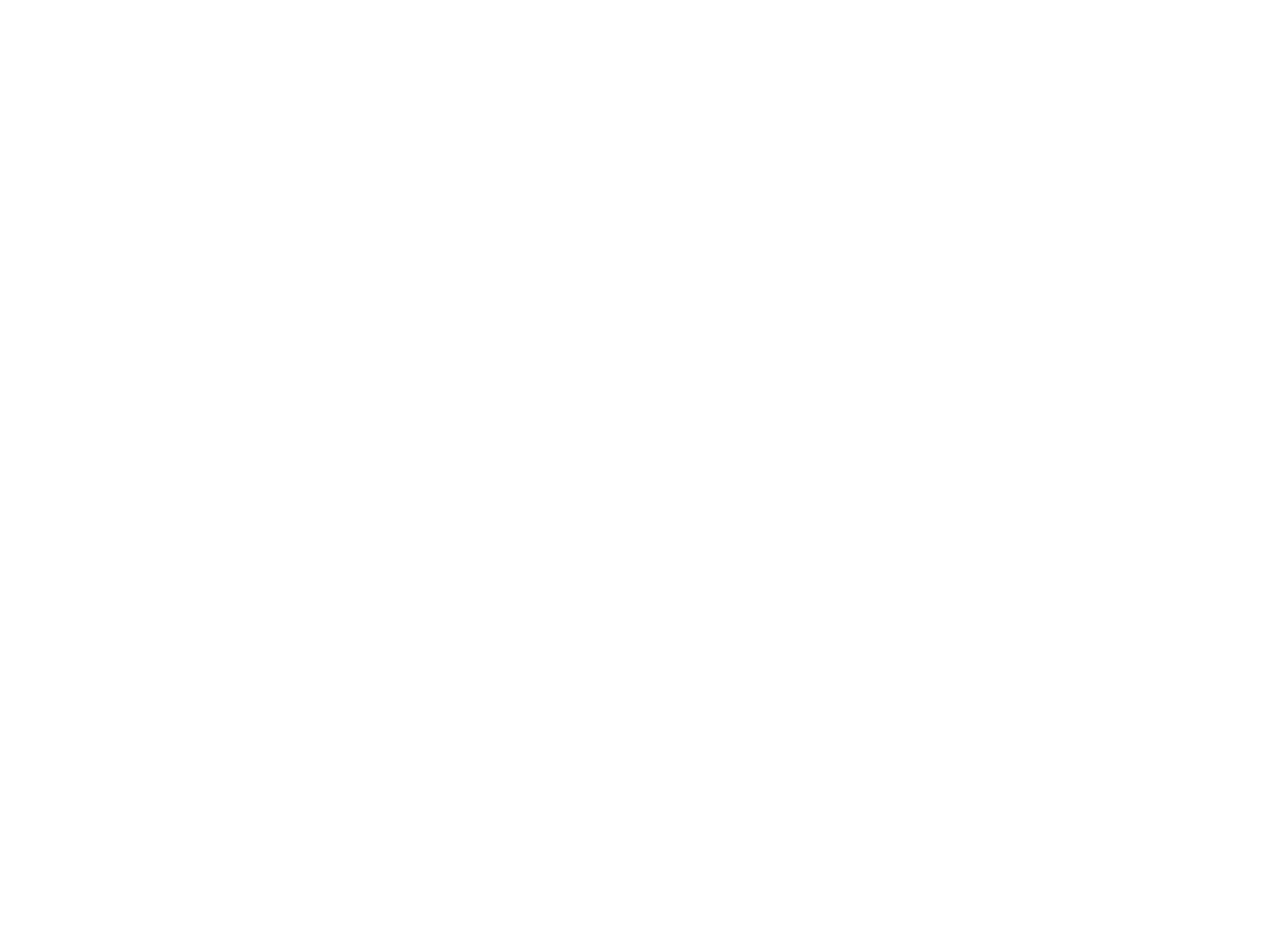
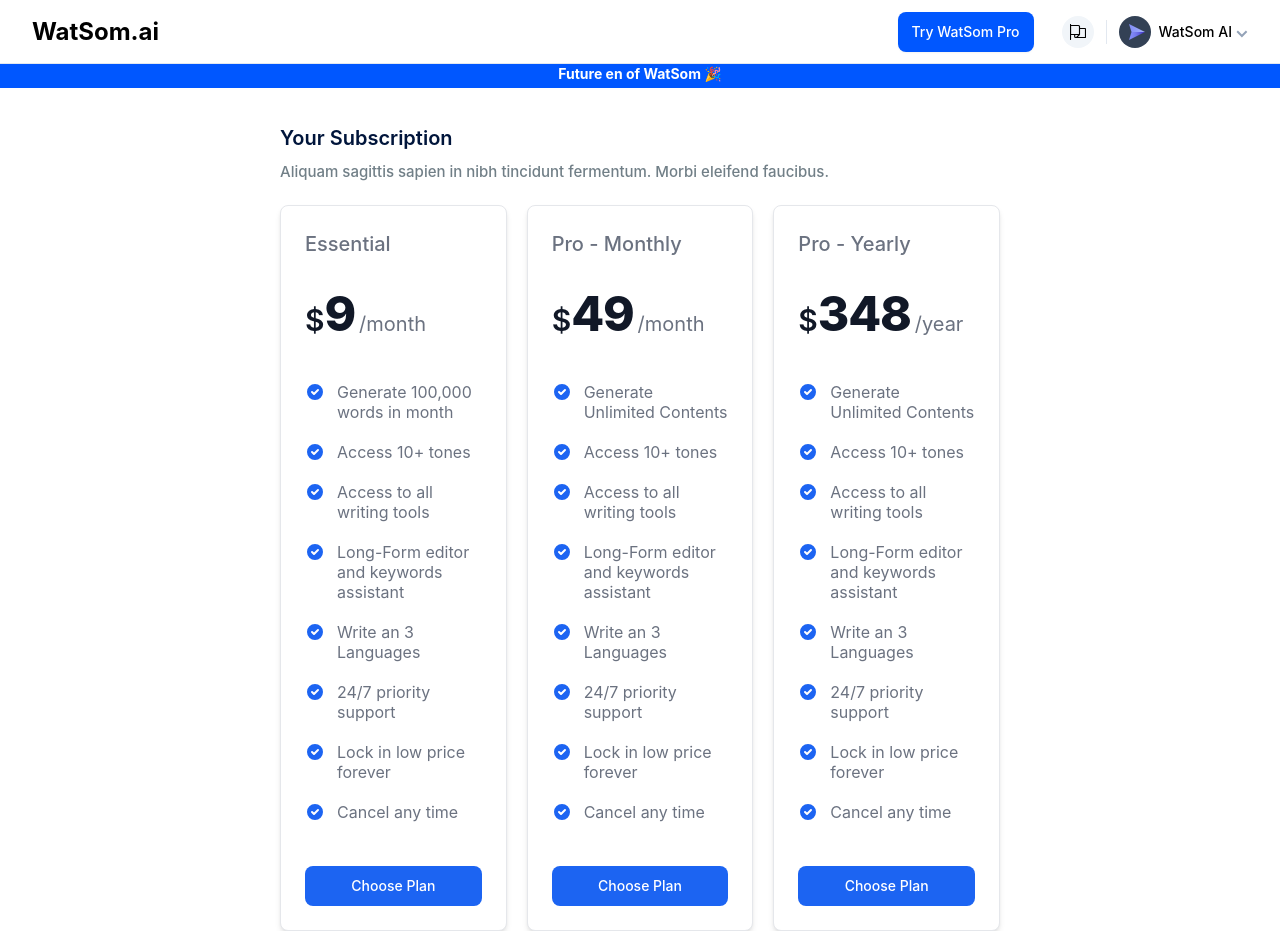
Before and after one commit to JupyterTech/watsom-ai-frontend, a React (Create React App) app: page /subscription in a window 1280 px wide. Before the commit this address had no page. Before the commit the page ends 800 px from the top, so only its background shows below. Built offline with nearby package versions, Linux system fonts and the light colour scheme; the HTML template or start-up script is replaced by a standard one.

Commit message:
feat: complete the subscription frontpage

```diff
--- a/public/locales/en/translation.json
+++ b/public/locales/en/translation.json
@@ -172,5 +172,18 @@
     "pro_month": "Pro - Monthly",
     "pro_year": "Pro - Yearly",
     "sign_in_to_your_acc": "Sign in to your account",
-    "please_login": "Please Sign In"
+    "please_login": "Please Sign In",
+    "month": "month",
+    "year": "year",
+    "generate_5000_words_week": "Generate 5000 words in 7 days",
+    "generate_100000_words_month": "Generate 100,000 words in month",
+    "generate_unlimited_content": "Generate Unlimited Contents",
+    "access_10_tones": "Access 10+ tones",
+    "access_to_all_writing_tools": "Access to all writing tools",
+    "long_form_editor_keywords": "Long-Form editor and keywords assistant",
+    "write_3_language": "Write an 3 Languages",
+    "24_7_priority_support": "24/7 priority support",
+    "lock_low_price": "Lock in low price forever",
+    "cancel_any_time": "Cancel any time",
+    "choose_plan": "Choose Plan"
 }
--- a/src/App.js
+++ b/src/App.js
@@ -7,6 +7,7 @@ import Signup from './pages/auth/Signup'
 import ResetPassword from './pages/auth/ResetPassword';
 import ConfirmMail from './pages/auth/Confirm';
 import SetPassword from './pages/auth/SetPassword';
+import SubScription from './pages/SubScription';
 
 import LongArticlePage from './pages/generate/blog/long_article'
 import ContentImproverPage from './pages/generate/blog/content_improver';
@@ -65,6 +66,7 @@ function App() {
         <Route path = "/reset-password" element = {<ResetPassword/>} />
         <Route path = "/confirm/:confirm_token" element = {<ConfirmMail/>} />
         <Route path = "/reset_password/:confirm_token" element = {<SetPassword/>} />
+        <Route path = "/subscription" element = {<SubScription/>} />
 
         <Route path = "/template" element = {<Template/>} />
         <Route path = "/template/long_article" element = {<LongArticlePage/>} />
--- a/src/components/Generate/Sidebar.jsx
+++ b/src/components/Generate/Sidebar.jsx
@@ -156,7 +156,7 @@ function Sidebar({
               <li className={`px-3 py-2 rounded-sm mb-0.5 last:mb-0 ${pathname.includes('subscription') && 'bg-slate-900'}`}>
                 <NavLink
                   end
-                  to="/"
+                  to="/subscription"
                   className={`block text-slate-200 hover:text-white truncate transition duration-150 ${
                     pathname.includes('subscription') && 'hover:text-slate-200'
                   }`}
--- /dev/null
+++ b/src/components/PlanCard.jsx
@@ -0,0 +1,116 @@
+import React from 'react';
+import { Link } from 'react-router-dom';
+import { Card } from 'flowbite-react'
+
+import { useTranslation } from "react-i18next";
+import { useSelector } from 'react-redux'
+
+function PlanCard({plan}) {
+  const { authState } = useSelector((state) => state);
+  const { t } = useTranslation();
+  const { userInfo } = authState;
+  const plan_list = [t("free_trial"), t("essential"), t("pro_month"), t("pro_year")]
+	const plan_cost = [ 0, 9, 49, 348 ]
+	const plan_period = [t("month"), t("month"), t("month"), t("year")]
+
+	const plan_private_offer = [t("generate_5000_words_week"), t("generate_100000_words_month"), t("generate_unlimited_content"), t("generate_unlimited_content")]
+	const plan_common_offer = [
+		t("access_10_tones"),
+		t("access_to_all_writing_tools"),
+		t("long_form_editor_keywords"),
+		t("write_3_language"),
+		t("24_7_priority_support"),
+		t("lock_low_price"),
+		t("cancel_any_time")
+	]
+
+  return (
+    <Card>
+			<h5 className="mb-4 text-xl font-medium text-gray-500 dark:text-gray-400">
+				{plan_list[plan]}
+			</h5>
+			<div className="flex items-baseline text-gray-900 dark:text-white">
+				<span className="text-3xl font-semibold">
+					$
+				</span>
+				<span className="text-5xl font-extrabold tracking-tight">
+					{plan_cost[plan]}
+				</span>
+				<span className="ml-1 text-xl font-normal text-gray-500 dark:text-gray-400">
+					/{plan_period[plan]}
+				</span>
+			</div>
+			<ul
+				role="list"
+				className="my-7 space-y-5"
+			>
+				<li className="flex space-x-3">
+					<svg
+						className="h-5 w-5 shrink-0 text-blue-600 dark:text-blue-500"
+						fill="currentColor"
+						viewBox="0 0 20 20"
+						xmlns="http://www.w3.org/2000/svg"
+					>
+						<path
+							fillRule="evenodd"
+							d="M10 18a8 8 0 100-16 8 8 0 000 16zm3.707-9.293a1 1 0 00-1.414-1.414L9 10.586 7.707 9.293a1 1 0 00-1.414 1.414l2 2a1 1 0 001.414 0l4-4z"
+							clipRule="evenodd"
+						/>
+					</svg>
+					<span className="text-base font-normal leading-tight text-gray-500 dark:text-gray-400">
+						{plan_private_offer[plan]}
+					</span>
+				</li>
+				{
+					plan_common_offer.map((data, index) =>
+						<li className="flex space-x-3" key={index}>
+							<svg
+								className="h-5 w-5 shrink-0 text-blue-600 dark:text-blue-500"
+								fill="currentColor"
+								viewBox="0 0 20 20"
+								xmlns="http://www.w3.org/2000/svg"
+							>
+								<path
+									fillRule="evenodd"
+									d="M10 18a8 8 0 100-16 8 8 0 000 16zm3.707-9.293a1 1 0 00-1.414-1.414L9 10.586 7.707 9.293a1 1 0 00-1.414 1.414l2 2a1 1 0 001.414 0l4-4z"
+									clipRule="evenodd"
+								/>
+							</svg>
+							<span className="text-base font-normal leading-tight text-gray-500 dark:text-gray-400">
+								{data}
+							</span>
+						</li>
+					)
+				}
+
+			{/* impossible feature
+				<li className="flex space-x-3 line-through decoration-gray-500">
+					<svg
+						className="h-5 w-5 shrink-0 text-gray-400 dark:text-gray-500"
+						fill="currentColor"
+						viewBox="0 0 20 20"
+						xmlns="http://www.w3.org/2000/svg"
+					>
+						<path
+							fillRule="evenodd"
+							d="M10 18a8 8 0 100-16 8 8 0 000 16zm3.707-9.293a1 1 0 00-1.414-1.414L9 10.586 7.707 9.293a1 1 0 00-1.414 1.414l2 2a1 1 0 001.414 0l4-4z"
+							clipRule="evenodd"
+						/>
+					</svg>
+					<span className="text-base font-normal leading-tight text-gray-500">
+						Sketch Files
+					</span>
+				</li> */}
+
+			</ul>
+			<button
+				type="button"
+				className="inline-flex w-full justify-center rounded-lg bg-blue-600 px-5 py-2.5 text-center text-sm font-medium text-white hover:bg-blue-700 focus:outline-none focus:ring-4 focus:ring-blue-200 dark:focus:ring-blue-900"
+			>
+				{t("choose_plan")}
+			</button>
+		</Card>
+  );
+}
+
+export default PlanCard;
--- a/src/components/Template/Sidebar.jsx
+++ b/src/components/Template/Sidebar.jsx
@@ -135,7 +135,7 @@ function Sidebar({
               <li className={`px-3 py-2 rounded-sm mb-0.5 last:mb-0 ${pathname.includes('subscription') && 'bg-slate-900'}`}>
                 <NavLink
                   end
-                  to="/"
+                  to="/subscription"
                   className={`block text-slate-200 hover:text-white truncate transition duration-150 ${
                     pathname.includes('subscription') && 'hover:text-slate-200'
                   }`}
--- a/src/components/Template/Subscription.jsx
+++ b/src/components/Template/Subscription.jsx
@@ -2,6 +2,7 @@ import { Button, Modal } from "flowbite-react";
 import { useEffect, useState } from "react";
 import { useTranslation } from "react-i18next";
 import { useDispatch, useSelector } from "react-redux";
+import { Link } from "react-router-dom";
 import swal from "sweetalert2";
 import { openSnackBar } from "../../redux/snackBarReducer";
 
@@ -12,15 +13,19 @@ function Subscription() {
 
     useEffect(() => { }, []);
 
+    const gotoSubsciption = () => {
+
+    }
+
     return (
         <>
-            <div className="flex items-center pr-4">
+            <Link className="flex items-center pr-4" to="/subscription" >
                 <div
                     className="w-full font-medium p-1  text-sm inline-flex items-center justify-center border-2 border-transparent rounded-lg leading-5 shadow-sm transition duration-150 ease-in-out bg-site_light-100 hover:!bg-site_light-100 text-white cursor-pointer"
                 >
                     <span className="hidden md:block py-1 px-2">{t("try")} WatSom {t("pro")}</span>
                 </div>
-            </div>
+            </Link>
         </>
     );
 }
--- a/src/components/WordsUsage.jsx
+++ b/src/components/WordsUsage.jsx
@@ -24,7 +24,7 @@ function WordsUsage({isMB}) {
         // color={`${progress> 75 ? "orange" : progress > 90 && "red"}`}
       />
       <div className='text-gray-400'>{progress}% {t("of_your_plan")}</div>
-      <Link to="#"><u className='text-blue-700'>{t("upgrade_to_pro")}</u></Link>
+      <Link to="/subscription"><u className='text-blue-700'>{t("upgrade_to_pro")}</u></Link>
     </Card>
   );
 }
--- a/src/components/theme/DropdownProfile.jsx
+++ b/src/components/theme/DropdownProfile.jsx
@@ -105,7 +105,7 @@ function DropdownProfile({
               <li>
                 <Link
                   className="font-medium text-sm text-indigo-500 hover:text-indigo-600 flex items-center py-1 px-3"
-                  to="/settings"
+                  to="/subscription"
                   onClick={() => setDropdownOpen(!dropdownOpen)}
                 >
                   {t("subscription")}
--- /dev/null
+++ b/src/pages/SubScription.jsx
@@ -0,0 +1,45 @@
+import React from 'react';
+import { Link } from 'react-router-dom';
+import PlanCard from '../components/PlanCard';
+
+import { useTranslation } from "react-i18next";
+import { useSelector } from 'react-redux'
+import Header from '../components/Template/Header';
+
+function SubScription() {
+  const { authState } = useSelector((state) => state);
+  const { t } = useTranslation();
+  const { userInfo } = authState;
+
+  return (
+    <div>
+        <Header />
+
+        <div className='h-6 bg-site_light-100 text-white text-center text-sm font-bold w-full'>
+            {t("future")} of WatSom 🎉
+        </div>
+
+        <div className='flex justify-center min-h-screen pt-[30px] px-[40px]'>
+            <div className="w-3/5">
+                <p className="text-[#00153B] text-[20px] leading-[40px] font-semibold">
+                    Your Subscription
+                </p>
+
+                <div>
+                    <p className="text-[#717F87] text-[15px] leading-[27px] font-medium">
+                        Aliquam sagittis sapien in nibh tincidunt fermentum. Morbi eleifend faucibus.
+                    </p>
+                </div>
+
+                <div className="mt-[20px] grid grid-cols-3 gap-[20px]">
+                    <PlanCard plan={1} />
+                    <PlanCard plan={2} />
+                    <PlanCard plan={3} />
+                </div>
+            </div>
+        </div>
+    </div>
+  );
+}
+
+export default SubScription;
```
Also changed, not shown: public/locales/fr/translation.json (+16 -3 lines), public/locales/sp/translation.json (+14 -1 lines).
